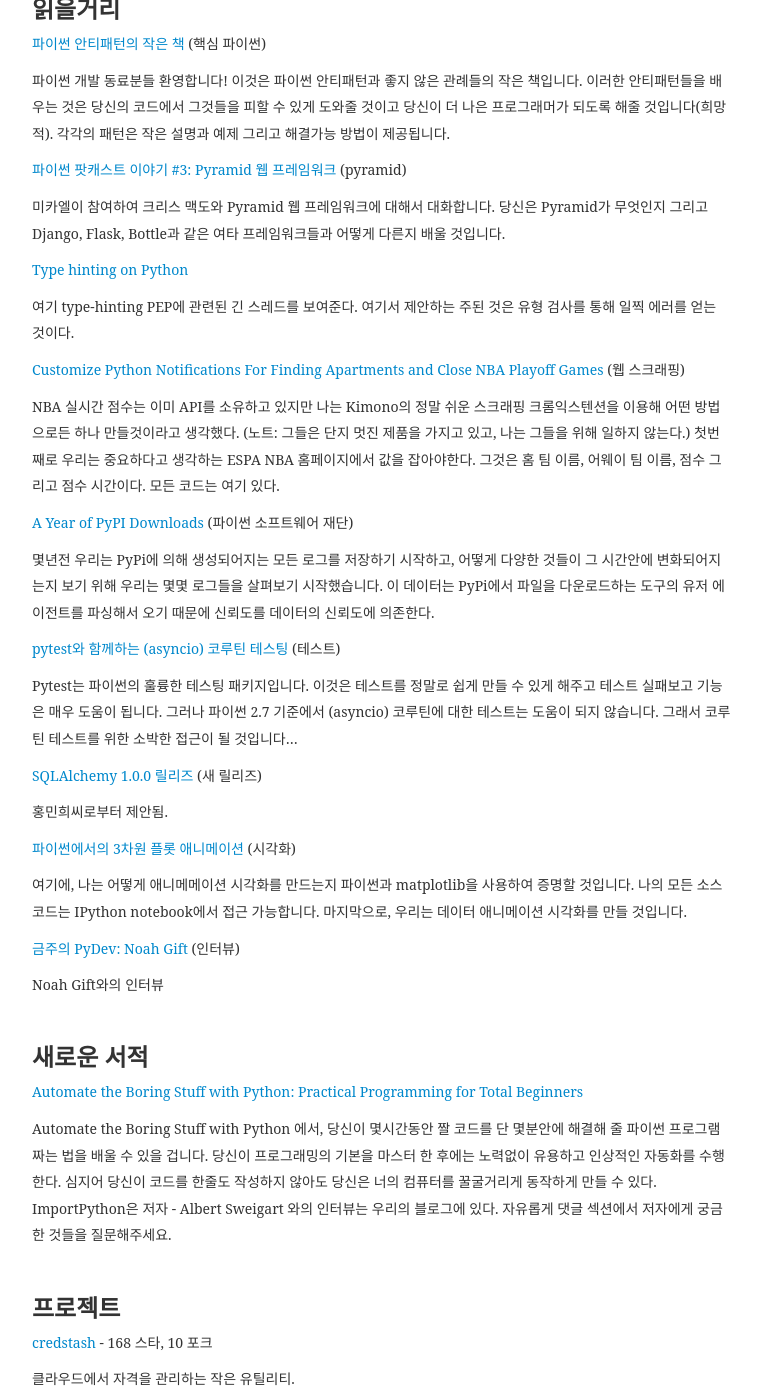
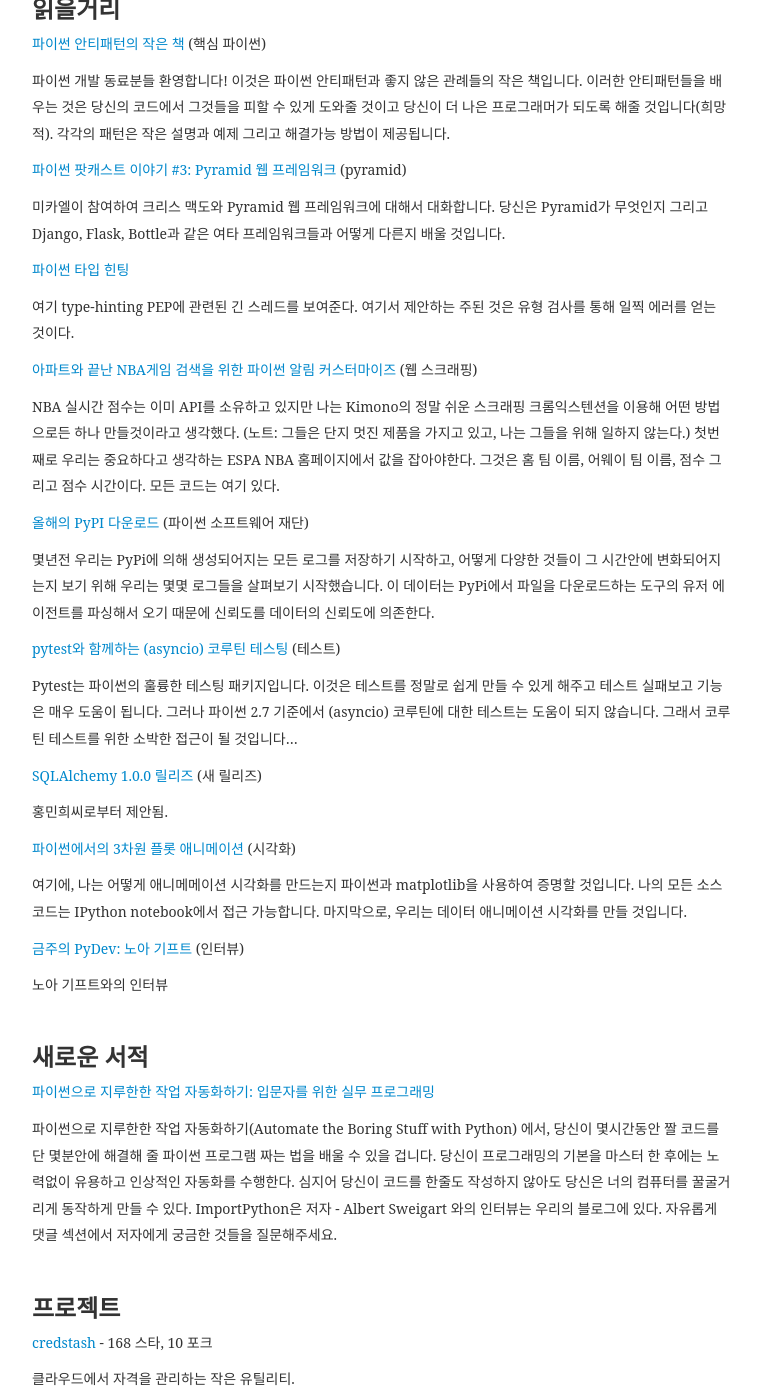
Before and after one commit to weeklypythonkr/weeklypythonkr.github.io, a Jekyll site: the page built from _posts/2015-04-24-Issue-29.md, in a window 1280 px wide and 1400 px high, scrolled down 303 px. Shown: the whole window, without its empty margins (258-1018 px from the left). Built offline with Jekyll 4.4.1, drawn with Linux system fonts in a browser that asks for light colours; some web fonts are replaced.

Commit message:
29번 나머지 번역

```diff
--- a/_posts/2015-04-24-Issue-29.md
+++ b/_posts/2015-04-24-Issue-29.md
@@ -12,15 +12,15 @@
 
 미카엘이 참여하여 크리스 맥도와 Pyramid 웹 프레임워크에 대해서 대화합니다. 당신은 Pyramid가 무엇인지 그리고 Django, Flask, Bottle과 같은 여타 프레임워크들과 어떻게 다른지 배울 것입니다.
 
-<a href="http://feedproxy.google.com/~r/blogspot/pydev/~3/d7PzLWWGAb4/type-hinting-on-python.html" target="_blank">Type hinting on Python</a>
+<a href="http://feedproxy.google.com/~r/blogspot/pydev/~3/d7PzLWWGAb4/type-hinting-on-python.html" target="_blank">파이썬 타입 힌팅</a>
 
 여기 type-hinting PEP에 관련된 긴 스레드를 보여준다. 여기서 제안하는 주된 것은 유형 검사를 통해 일찍 에러를 얻는 것이다.
 
-<a href="https://racketracer.wordpress.com/2015/04/17/customize-python-notifications-for-finding-apartments-and-close-nba-playoff-games/" target="_blank">Customize Python Notifications For Finding Apartments and Close NBA Playoff Games</a> (웹 스크래핑)
+<a href="https://racketracer.wordpress.com/2015/04/17/customize-python-notifications-for-finding-apartments-and-close-nba-playoff-games/" target="_blank">아파트와 끝난 NBA게임 검색을 위한 파이썬 알림 커스터마이즈</a> (웹 스크래핑)
 
 NBA 실시간 점수는 이미 API를 소유하고 있지만 나는 Kimono의 정말 쉬운 스크래핑 크롬익스텐션을 이용해 어떤 방법으로든 하나 만들것이라고 생각했다. (노트: 그들은 단지 멋진 제품을 가지고 있고, 나는 그들을 위해 일하지 않는다.) 첫번째로 우리는 중요하다고  생각하는 ESPA NBA 홈페이지에서 값을 잡아야한다. 그것은 홈 팀 이름, 어웨이 팀 이름, 점수 그리고 점수 시간이다. 모든 코드는 여기 있다.
 
-<a href="https://caremad.io/2015/04/a-year-of-pypi-downloads/" target="_blank">A Year of PyPI Downloads</a> (파이썬 소프트웨어 재단)
+<a href="https://caremad.io/2015/04/a-year-of-pypi-downloads/" target="_blank">올해의 PyPI 다운로드</a> (파이썬 소프트웨어 재단)
 
 몇년전 우리는 PyPi에 의해 생성되어지는 모든 로그를 저장하기 시작하고, 어떻게 다양한 것들이 그 시간안에 변화되어지는지 보기 위해 우리는 몇몇 로그들을 살펴보기 시작했습니다. 이 데이터는 PyPi에서 파일을 다운로드하는 도구의 유저 에이전트를 파싱해서 오기 때문에 신뢰도를 데이터의 신뢰도에 의존한다.
 
@@ -36,16 +36,16 @@
 
 여기에, 나는 어떻게 애니메메이션 시각화를 만드는지 파이썬과 matplotlib을 사용하여 증명할 것입니다. 나의 모든 소스코드는 IPython notebook에서 접근 가능합니다. 마지막으로, 우리는 데이터 애니메이션 시각화를 만들 것입니다.
 
-<a href="http://feedproxy.google.com/~r/TheMouseVsThePython/~3/59CppxtXJHw/" target="_blank">금주의 PyDev: Noah Gift</a> (인터뷰)
+<a href="http://feedproxy.google.com/~r/TheMouseVsThePython/~3/59CppxtXJHw/" target="_blank">금주의 PyDev: 노아 기프트</a> (인터뷰)
 
-Noah Gift와의 인터뷰
+노아 기프트와의 인터뷰
 
 <br />
 
 ###새로운 서적
-<a href="https://automatetheboringstuff.com/" target="_blank">Automate the Boring Stuff with Python: Practical Programming for Total Beginners</a>
+<a href="https://automatetheboringstuff.com/" target="_blank">파이썬으로 지루한한 작업 자동화하기: 입문자를 위한 실무 프로그래밍</a>
 
-Automate the Boring Stuff with Python 에서, 당신이 몇시간동안 짤 코드를 단 몇분안에 해결해 줄 파이썬 프로그램 짜는 법을 배울 수 있을 겁니다. 당신이 프로그래밍의 기본을 마스터 한 후에는 노력없이 유용하고 인상적인 자동화를 수행한다. 심지어 당신이 코드를 한줄도 작성하지 않아도 당신은 너의 컴퓨터를 꿀굴거리게 동작하게 만들 수 있다. ImportPython은 저자 - Albert Sweigart 와의 인터뷰는 우리의 블로그에 있다. 자유롭게 댓글 섹션에서 저자에게 궁금한 것들을 질문해주세요.
+파이썬으로 지루한한 작업 자동화하기(Automate the Boring Stuff with Python) 에서, 당신이 몇시간동안 짤 코드를 단 몇분안에 해결해 줄 파이썬 프로그램 짜는 법을 배울 수 있을 겁니다. 당신이 프로그래밍의 기본을 마스터 한 후에는 노력없이 유용하고 인상적인 자동화를 수행한다. 심지어 당신이 코드를 한줄도 작성하지 않아도 당신은 너의 컴퓨터를 꿀굴거리게 동작하게 만들 수 있다. ImportPython은 저자 - Albert Sweigart 와의 인터뷰는 우리의 블로그에 있다. 자유롭게 댓글 섹션에서 저자에게 궁금한 것들을 질문해주세요.
 
 <br />
 
@@ -87,4 +87,4 @@
 
 * 의역, 오역이 다소 심합니다. 개선 사항이 있으면 풀리퀘스트를 날려주세요.
 
-* 원문은 <a href="http://importpython.com/newletter/no/29" target="_blank">ImportPython</a>에서 확인할 수 있습니다.
+* 원문은 <a href="http://importpython.com/newletter/no/29/" target="_blank">ImportPython</a>에서 확인할 수 있습니다.
```
